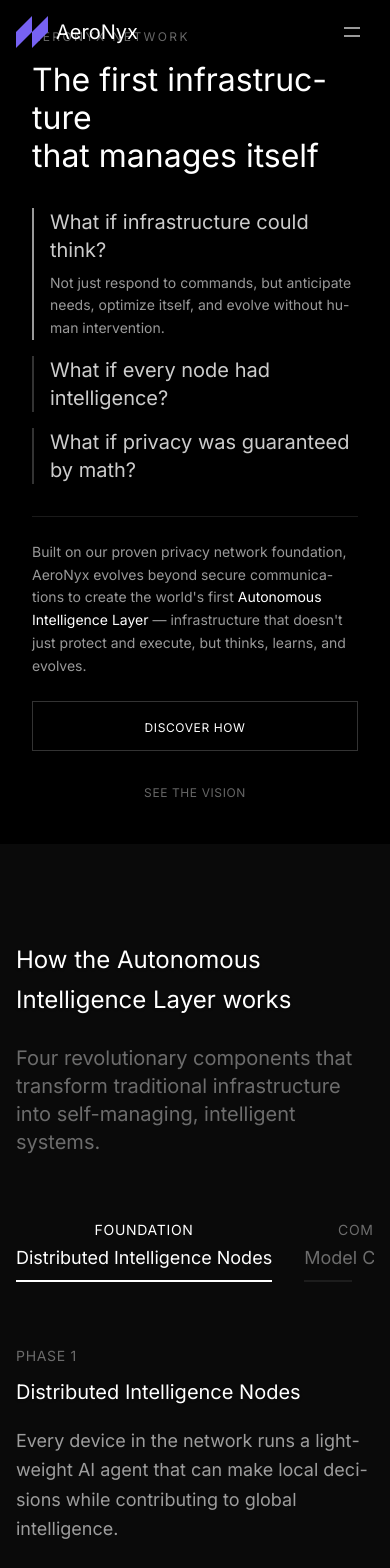
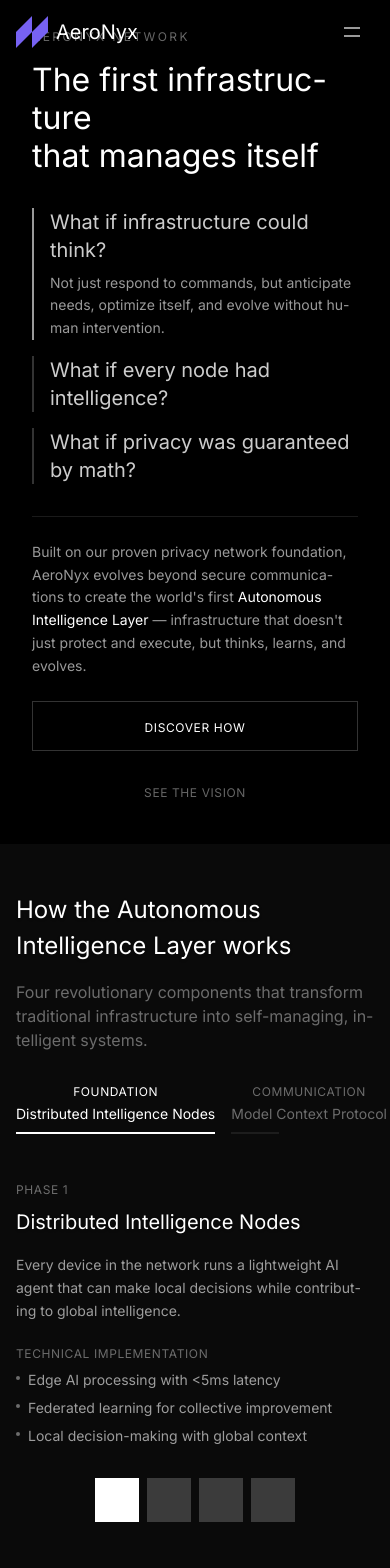
Before and after one commit to AeroNyxNetwork/AeroNyx-web, a Next.js app: page / in a window 390 px wide. Shown: the top 1568 px of the page. Built offline with nearby package versions, Linux system fonts and the light colour scheme.

Commit message:
Update HowAILWorks.js

```diff
--- a/components/sections/HowAILWorks.js
+++ b/components/sections/HowAILWorks.js
@@ -53,32 +53,32 @@ const HowAILWorks = () => {
   ];
 
   return (
-    <section id="how-it-works" className="py-24 bg-neutral-950">
+    <section id="how-it-works" className="py-12 md:py-24 bg-neutral-950">
       <Container>
         <div className="max-w-6xl mx-auto">
           {/* Section header */}
-          <div className="mb-16">
-            <h2 className="text-4xl md:text-5xl font-light mb-6">
+          <div className="mb-8 md:mb-16">
+            <h2 className="text-3xl md:text-4xl lg:text-5xl font-light mb-4 md:mb-6">
               How the Autonomous Intelligence Layer works
             </h2>
-            <p className="text-xl text-white/40 max-w-3xl">
+            <p className="text-base md:text-xl text-white/40 max-w-3xl">
               Four revolutionary components that transform traditional infrastructure
               into self-managing, intelligent systems.
             </p>
           </div>
 
-          {/* Step navigation */}
-          <div className="flex gap-8 mb-12 overflow-x-auto pb-4">
+          {/* Step navigation - Horizontal scroll on mobile */}
+          <div className="flex gap-4 md:gap-8 mb-8 md:mb-12 overflow-x-auto pb-4 -mx-4 px-4 md:mx-0 md:px-0 scrollbar-hide">
             {steps.map((step, index) => (
               <button
                 key={index}
                 onClick={() => setActiveStep(index)}
-                className={`flex-shrink-0 transition-all duration-300 ${
+                className={`flex-shrink-0 transition-all duration-300 min-w-fit ${
                   activeStep === index ? 'opacity-100' : 'opacity-40 hover:opacity-60'
                 }`}
               >
-                <div className="text-sm uppercase tracking-wider mb-1">{step.phase}</div>
-                <div className="text-lg">{step.title}</div>
+                <div className="text-xs sm:text-sm uppercase tracking-wider mb-1">{step.phase}</div>
+                <div className="text-sm sm:text-lg whitespace-nowrap">{step.title}</div>
                 <div className={`h-0.5 mt-2 transition-all duration-300 ${
                   activeStep === index ? 'bg-white w-full' : 'bg-white/20 w-12'
                 }`} />
@@ -87,16 +87,16 @@ const HowAILWorks = () => {
           </div>
 
           {/* Step content */}
-          <div className="grid lg:grid-cols-2 gap-12 items-center">
-            {/* Visual side */}
+          <div className="grid lg:grid-cols-2 gap-8 md:gap-12 items-center">
+            {/* Visual side - Hidden on very small screens for better performance */}
             <motion.div
               key={activeStep}
               initial={{ opacity: 0, x: -20 }}
               animate={{ opacity: 1, x: 0 }}
               transition={{ duration: 0.5 }}
-              className="order-2 lg:order-1"
+              className="order-2 lg:order-1 hidden sm:block"
             >
-              <div className="aspect-square bg-black border border-white/10 rounded-lg p-8">
+              <div className="aspect-square bg-black border border-white/10 rounded-lg p-4 md:p-8">
                 {steps[activeStep].visual}
               </div>
             </motion.div>
@@ -109,26 +109,26 @@ const HowAILWorks = () => {
               transition={{ duration: 0.5 }}
               className="order-1 lg:order-2"
             >
-              <div className="mb-8">
-                <div className="text-sm uppercase tracking-wider text-white/40 mb-2">
+              <div className="mb-6 md:mb-8">
+                <div className="text-xs sm:text-sm uppercase tracking-wider text-white/40 mb-2">
                   Phase {activeStep + 1}
                 </div>
-                <h3 className="text-3xl font-light mb-4">
+                <h3 className="text-2xl md:text-3xl font-light mb-4">
                   {steps[activeStep].title}
                 </h3>
-                <p className="text-lg text-white/60 leading-relaxed">
+                <p className="text-sm md:text-lg text-white/60 leading-relaxed">
                   {steps[activeStep].description}
                 </p>
               </div>
 
-              <div className="space-y-3">
-                <div className="text-sm uppercase tracking-wider text-white/40">
+              <div className="space-y-2 md:space-y-3">
+                <div className="text-xs sm:text-sm uppercase tracking-wider text-white/40">
                   Technical Implementation
                 </div>
                 {steps[activeStep].technical.map((item, i) => (
                   <div key={i} className="flex items-start">
-                    <div className="w-1 h-1 rounded-full bg-white/40 mt-2 mr-3" />
-                    <span className="text-white/60">{item}</span>
+                    <div className="w-1 h-1 rounded-full bg-white/40 mt-1.5 md:mt-2 mr-2 md:mr-3 flex-shrink-0" />
+                    <span className="text-sm md:text-base text-white/60">{item}</span>
                   </div>
                 ))}
               </div>
@@ -136,14 +136,16 @@ const HowAILWorks = () => {
           </div>
 
           {/* Progress indicator */}
-          <div className="mt-12 flex justify-center">
+          <div className="mt-8 md:mt-12 flex justify-center">
             <div className="flex gap-2">
               {steps.map((_, index) => (
-                <div
+                <button
                   key={index}
+                  onClick={() => setActiveStep(index)}
                   className={`h-1 transition-all duration-300 ${
                     index === activeStep ? 'w-8 bg-white' : 'w-2 bg-white/20'
                   }`}
+                  aria-label={`Go to step ${index + 1}`}
                 />
               ))}
             </div>
@@ -154,14 +156,14 @@ const HowAILWorks = () => {
   );
 };
 
-// Visual components for each step
+// Visual components for each step - Simplified for mobile performance
 const FoundationVisual = () => (
   <div className="relative w-full h-full flex items-center justify-center">
-    <div className="grid grid-cols-3 gap-4">
+    <div className="grid grid-cols-3 gap-2 md:gap-4">
       {[...Array(9)].map((_, i) => (
         <motion.div
           key={i}
-          className="w-16 h-16 border border-white/20 rounded"
+          className="w-12 h-12 md:w-16 md:h-16 border border-white/20 rounded"
           initial={{ opacity: 0, scale: 0 }}
           animate={{ opacity: 1, scale: 1 }}
           transition={{ delay: i * 0.1 }}
@@ -172,23 +174,6 @@ const FoundationVisual = () => (
         </motion.div>
       ))}
     </div>
-    {/* Connections */}
-    <svg className="absolute inset-0 w-full h-full pointer-events-none">
-      {[...Array(4)].map((_, i) => (
-        <motion.line
-          key={i}
-          x1="20%"
-          y1="50%"
-          x2="80%"
-          y2="50%"
-          stroke="rgba(255,255,255,0.1)"
-          strokeWidth="1"
-          initial={{ pathLength: 0 }}
-          animate={{ pathLength: 1 }}
-          transition={{ delay: 0.5 + i * 0.1, duration: 1 }}
-        />
-      ))}
-    </svg>
   </div>
 );
 
@@ -196,7 +181,7 @@ const CommunicationVisual = () => (
   <div className="relative w-full h-full flex items-center justify-center">
     <div className="text-center">
       <motion.div
-        className="text-2xl text-white/60 mb-8"
+        className="text-lg md:text-2xl text-white/60 mb-4 md:mb-8"
         initial={{ opacity: 0 }}
         animate={{ opacity: 1 }}
         transition={{ duration: 1 }}
@@ -204,21 +189,21 @@ const CommunicationVisual = () => (
         "Optimize for lowest cost"
       </motion.div>
       <motion.div
-        className="h-16 border-l border-white/20 mx-auto"
+        className="h-12 md:h-16 border-l border-white/20 mx-auto"
         initial={{ scaleY: 0 }}
         animate={{ scaleY: 1 }}
         transition={{ duration: 0.5, delay: 0.5 }}
       />
       <motion.div
-        className="mt-8 space-y-2"
+        className="mt-4 md:mt-8 space-y-1 md:space-y-2"
         initial={{ opacity: 0 }}
         animate={{ opacity: 1 }}
         transition={{ duration: 1, delay: 1 }}
       >
-        <div className="text-sm text-white/40">Decomposed into:</div>
-        <div className="text-xs text-white/30">• Analyze resource availability</div>
-        <div className="text-xs text-white/30">• Compare pricing across nodes</div>
-        <div className="text-xs text-white/30">• Allocate optimal configuration</div>
+        <div className="text-xs md:text-sm text-white/40">Decomposed into:</div>
+        <div className="text-xs text-white/30">• Analyze resources</div>
+        <div className="text-xs text-white/30">• Compare pricing</div>
+        <div className="text-xs text-white/30">• Allocate optimal config</div>
       </motion.div>
     </div>
   </div>
@@ -227,16 +212,14 @@ const CommunicationVisual = () => (
 const TrustVisual = () => (
   <div className="relative w-full h-full flex items-center justify-center">
     <div className="relative">
-      {/* Central lock */}
       <motion.div
-        className="w-24 h-24 border-2 border-white/40 rounded-full flex items-center justify-center"
+        className="w-20 h-20 md:w-24 md:h-24 border-2 border-white/40 rounded-full flex items-center justify-center"
         initial={{ scale: 0 }}
         animate={{ scale: 1 }}
         transition={{ duration: 0.5 }}
       >
-        <div className="text-white/60">ZK</div>
+        <div className="text-white/60 text-sm md:text-base">ZK</div>
       </motion.div>
-      {/* Proof rings */}
       {[1, 2, 3].map((i) => (
         <motion.div
           key={i}
@@ -252,22 +235,22 @@ const TrustVisual = () => (
 
 const EvolutionVisual = () => (
   <div className="relative w-full h-full flex items-center justify-center">
-    <div className="space-y-4">
+    <div className="space-y-3 md:space-y-4">
       {[0, 1, 2].map((i) => (
         <motion.div
           key={i}
-          className="flex items-center gap-4"
+          className="flex items-center gap-2 md:gap-4"
           initial={{ opacity: 0, x: -20 }}
           animate={{ opacity: 1, x: 0 }}
           transition={{ delay: i * 0.3 }}
         >
-          <div className="w-20 h-1 bg-white/20" />
+          <div className="w-12 md:w-20 h-1 bg-white/20" />
           <div className="text-xs text-white/40">Gen {i + 1}</div>
-          <div className={`w-${20 + i * 10} h-1 bg-white/40`} />
+          <div className={`w-${16 + i * 8} md:w-${20 + i * 10} h-1 bg-white/40`} />
         </motion.div>
       ))}
       <motion.div
-        className="text-xs text-white/60 text-center mt-4"
+        className="text-xs text-white/60 text-center mt-3 md:mt-4"
         initial={{ opacity: 0 }}
         animate={{ opacity: 1 }}
         transition={{ delay: 1 }}
```
